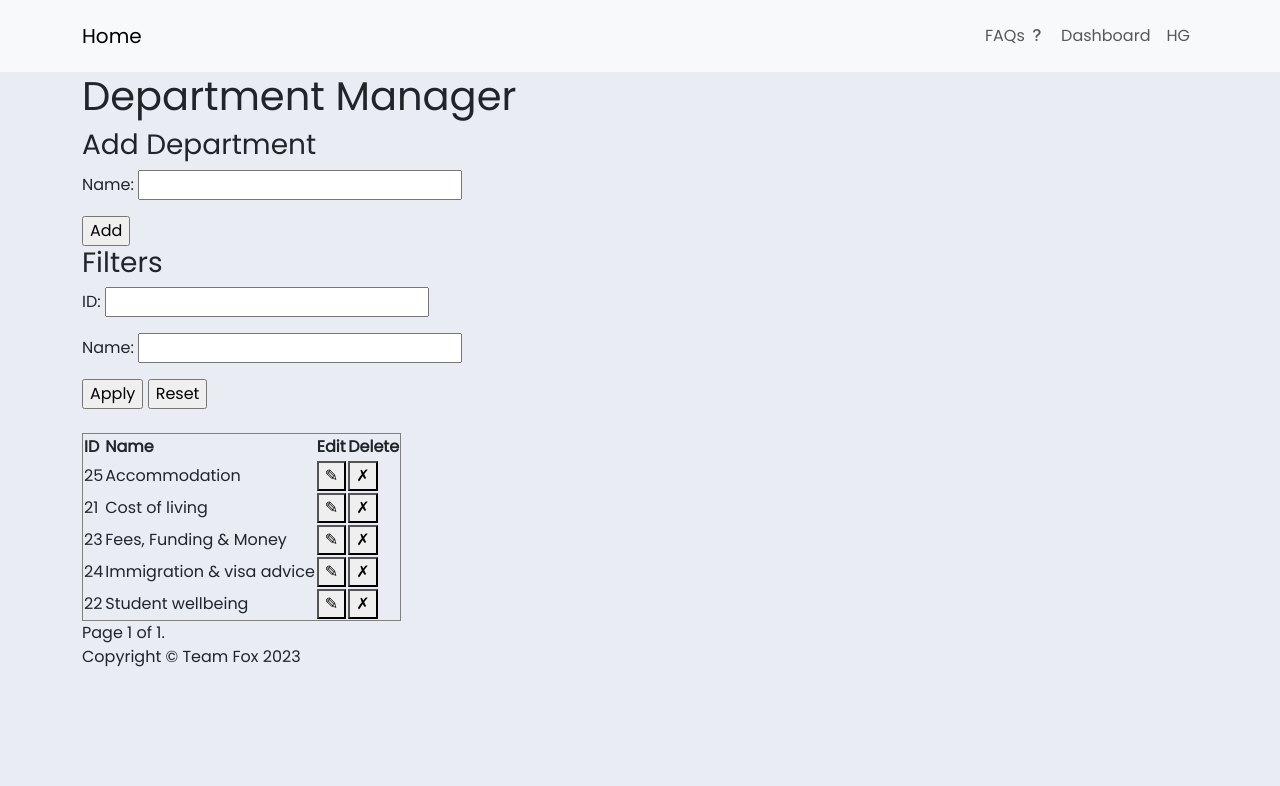
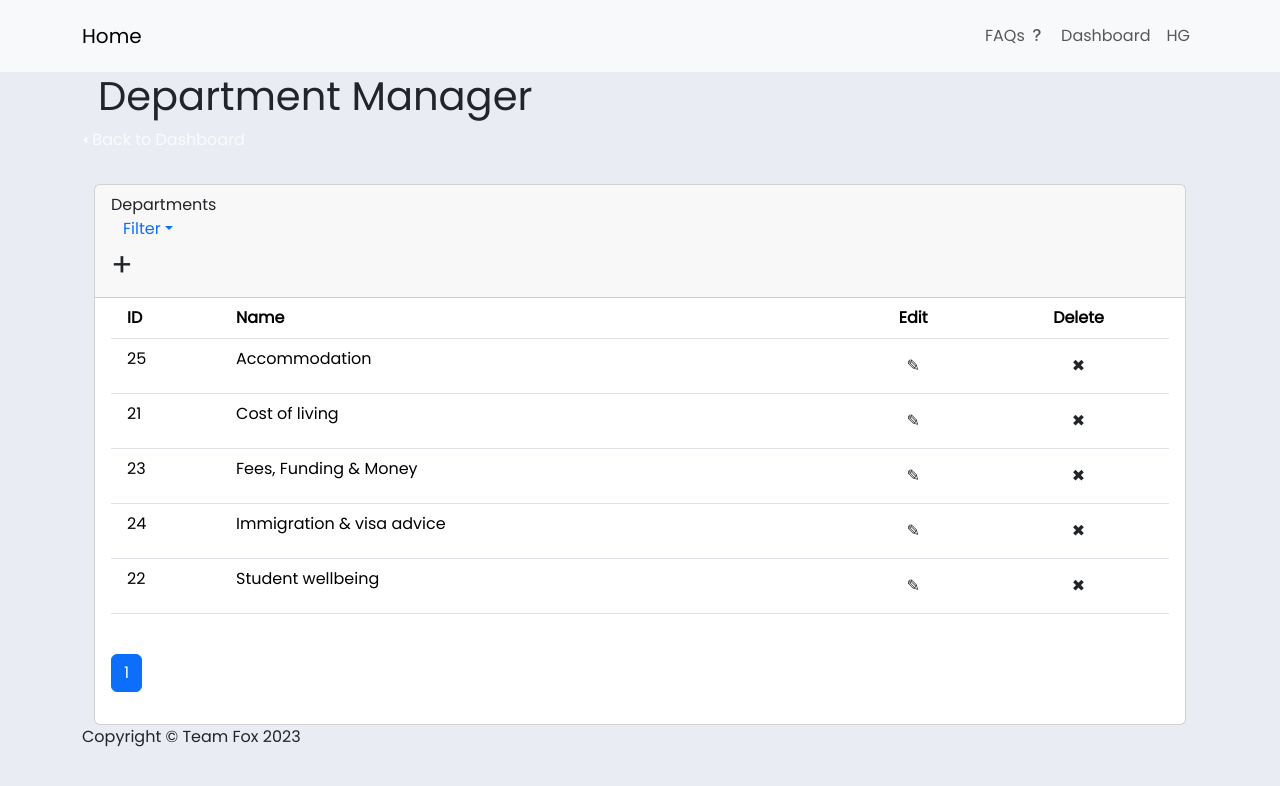
Before and after one commit to Adam-Moujar/Ticketing-System, a Django app: page /department_manager/ in a window 1280 px wide. Shown: the top 786 px of the page. Run offline with Django 4.2, Linux system fonts and the light colour scheme; a user stored in the database is signed in; data comes from the database, SQL or seed files in the repository; parts of the project's set-up code (start-up, migrations or seed data) failed here and were passed over; some libraries are stand-ins or nearby versions.

Commit message:
Add styling in department_manager

```diff
--- a/ticketing/templates/change_password.html
+++ b/ticketing/templates/change_password.html
@@ -27,7 +27,7 @@
 
           <div class="btn-container" style="justify-content:center;">
             <input id="blue-btn" class="btn" type="submit" name="change" value="Change">
-            <a href="{% url 'director_panel' %}" id="red-btn" class="btn" type="submit" name="cancel" value="Cancel">Cancel</a>
+            <a href="{% url 'home' %}" id="red-btn" class="btn" type="submit" name="cancel" value="Cancel">Cancel</a>
           </div>
         </form>
       {% endif %}
--- a/ticketing/templates/department_manager.html
+++ b/ticketing/templates/department_manager.html
@@ -10,61 +10,81 @@
   </head>
 
   <body>
-
-
-    <h1>Department Manager</h1>
-
-    <h3>Add Department</h3>
-
-    <form method="post">
-      {% csrf_token %}
-      {{ form.as_p }}
-      <input type="submit" name="add" value="Add">
-    </form>
-
-    <h3>Filters</h3>
-
+    <div class="dash-banner director-banner" style="height: 25vmin; margin-bottom:-11vmin;">
+      <div class="dash-title" style="justify-content: space-between;">
+        <div style="display:flex; align-items: center;">
+          <i class="fa-regular fa-list" style="padding-right:2vmin; font-size:4vmin; opacity:0.5;"></i>
+          <h1 class="dept-manager-title">Department Manager</h1>
+        </div>
+        <a href="{% url 'director_panel' %}" style="opacity:0.8; text-decoration:none; color: white;">🢐 Back to Dashboard</a>
+      </div>
+    </div>
+    <div class="container">
+      <div class="dept-manager-table card">
+        <div id="dash-card-header" class="card-header">
+          <div style="vertical-align: middle;">Departments</div>
+          <div class="dept-manager-table-btns">
+            <div class="dept-filter container">
+              <a class="dropdown-toggle" data-bs-toggle="dropdown" aria-expanded="false" style="text-decoration:none; font-size:2vmin; cursor: pointer;">Filter</a>
+              <div class="filter-dropdown dropdown-menu dropdown-menu-end">
+                <div class="card-header">Search</div>
+                <div class="card-body container" style="margin-top:0; margin-bottom:0;">
                   <form method="get" style="display: inline;">
-        {{ filter_form.as_p }}
-
-        <input type="submit" value="Apply">
-
+                    {% include 'partials/bootstrap_form.html' with form=filter_form %}
+                      <input id="blue-btn" class="btn" type="submit" value="Apply">
                   </form>
 
                   <form method="post" style="display: inline;">
                     {% csrf_token %}
+                    <input id="red-btn" class="btn" type="submit" name="reset" value="Reset">
+                  </form>
+                </div>
+              </div>
+            </div>
 
-
-      <input type="submit" name="reset" value="Reset">
-
+            <div class="add-dept-container">
+              <a data-bs-toggle="dropdown" aria-expanded="false" style="text-decoration:none; cursor: pointer; font-size:4vmin;">+</a>
+              <div class="filter-dropdown dropdown-menu dropdown-menu-end">
+                <div class="card-header">Add Department</div>
+                <div class="card-body container" style="margin-top:0; margin-bottom:0;">
+                  <form method="post">
+                    {% csrf_token %}
+                    {% include 'partials/bootstrap_form.html' with form=form %}
+                    <div style="text-align: center">
+                      <input id="blue-btn" class="btn" type="submit" name="add" value="Add">
+                    </div>
                   </form>
-
-    <br>
-    <br>
-
+                </div>
+              </div>
+            </div>
+          </div>
+        </div>
+        <div id="dash-card-body" class="card-body" style="padding-top:0;">
           <form method="post" style="display:inline;">
             {% csrf_token %}
-
-      <table border="1">
+            <div class="table-responsive">
+              <table class="table">
                 <thead>
-            <th>ID</th>
+                    <th style="padding-left:2vmin;">ID</th>
                     <th>Name</th>
-            <th>Edit</th>
-            <th>Delete</th>
+                    <th style="text-align:center;">Edit</th>
+                    <th style="text-align:center;">Delete</th>
                 </thead>
                 {% for department in page_obj %}
                 <tr>
-            <td>{{department.id}}</td>
+                    <td style="padding-left:2vmin;">{{department.id}}</td>
                     <td>{{department.name}}</td>
-            <td><button type="submit" name="edit" value={{department.id}}>✎</button></td>
-            <td><button type="submit" name="delete" value={{department.id}}>✗</button></td>
+                    <td style="text-align:center;"><button id="blue-btn" class="btn" type="submit" name="edit" value={{department.id}}>✎</button></td>
+                    <td style="text-align:center;"><button id="red-btn" class="btn" type="submit" name="delete" value={{department.id}}>✖</button></td>
                 </tr>
                 {% endfor %}
               </table>
-
-      {% include 'partials/paginator.html' %}
+            </div>
+            {% include 'partials/pagination.html' %}
           </form>
-
+        </div>
+      </div>
+    </div>
   </body>
 
 </html>
--- a/ticketing/templates/student_dashboard.html
+++ b/ticketing/templates/student_dashboard.html
@@ -3,7 +3,7 @@
     <div class="banner dash-banner">
         <div class="dash-title">
             <i class="fa-solid fa-chart-line" style="padding-right:2vmin; font-size:4vmin; opacity: 0.5;"></i>
-            <h1 class="dash-header">Dashboard</h1>
+            <h1 class="dash-header">Student Dashboard</h1>
         </div>
         <h4 class="dash-subtitle">View and Submit Tickets Here</h4>
     </div>
@@ -12,7 +12,7 @@
         <div id="dash-card" class="card">
             <div id="dash-card-header" class="card-header">
                     <div style="padding-top:0.3vmin;">Tickets</div>
-                    <a id="dash-card-header-link" href="{% url 'create_ticket' %}" style="margin:1vmin; text-decoration: none;">Create ticket →</a>
+                    <a id="dash-card-header-link" href="{% url 'create_ticket' %}" style="margin:1vmin; text-decoration: none;">Create ticket  🢒</a>
             </div>
             <div id="dash-card-body" class="card-body" style="padding-top:2px;">
                 <form method="POST">
--- a/ticketing/views/auth.py
+++ b/ticketing/views/auth.py
@@ -30,4 +30,4 @@ class CustomLoginView(LoginView):
             case 'SP':
                 return reverse('specialist_dashboard')
             case 'DI':
-                return reverse('home')
+                return reverse('director_panel')
```
Also changed, not shown: ticketing/templates/director_panel.html (+3 -4 lines), ticketing/templates/edit_department.html (+9 -16 lines), 1 other file. Lines whose indentation alone changed are shown as unchanged.
